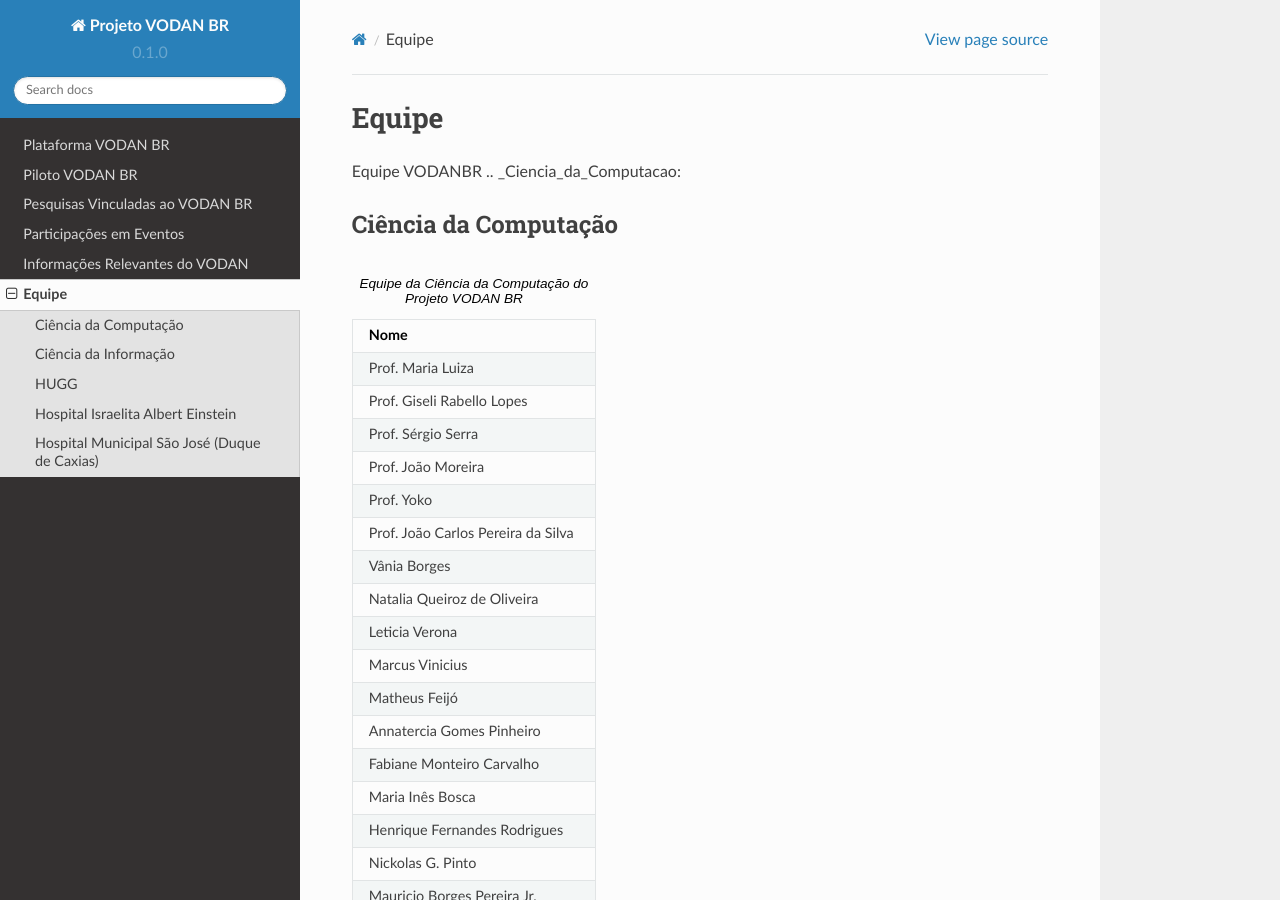
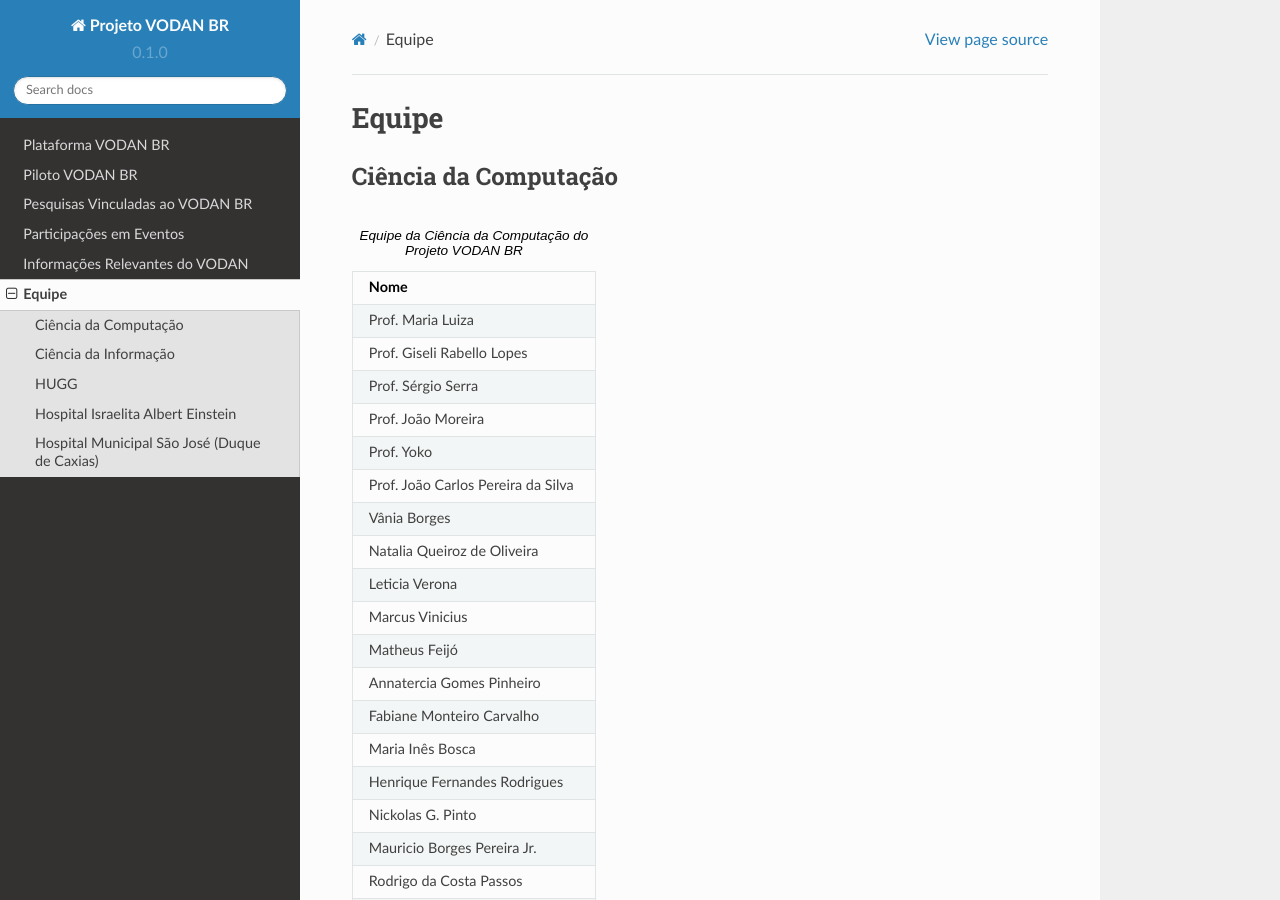
Before and after one commit to vodanbr/wiki, a Sphinx documentation site: the page built from docs/source/Equipe.rst, in a window 1280 px wide and 900 px high. Built offline with Sphinx 7.4.7 and the Read the Docs theme 2.0.0, drawn with Linux system fonts in a browser that asks for light colours.

Commit message:
Update Equipe.rst

```diff
--- a/docs/source/Equipe.rst
+++ b/docs/source/Equipe.rst
@@ -1,8 +1,5 @@
 Equipe
 ++++++
-
-Equipe VODANBR
-.. _Ciencia_da_Computacao:
 
 Ciência da Computação
 *********************
```
